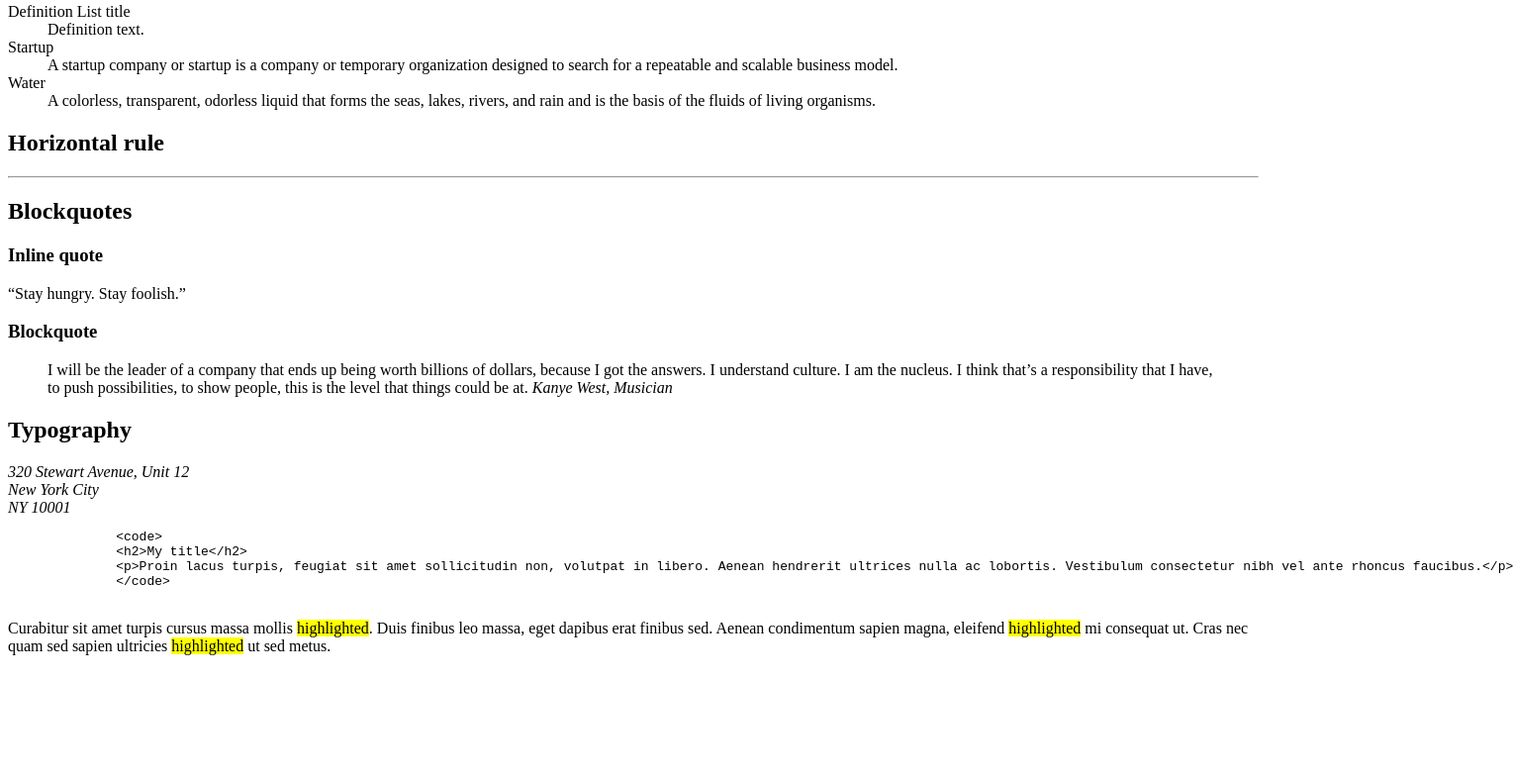
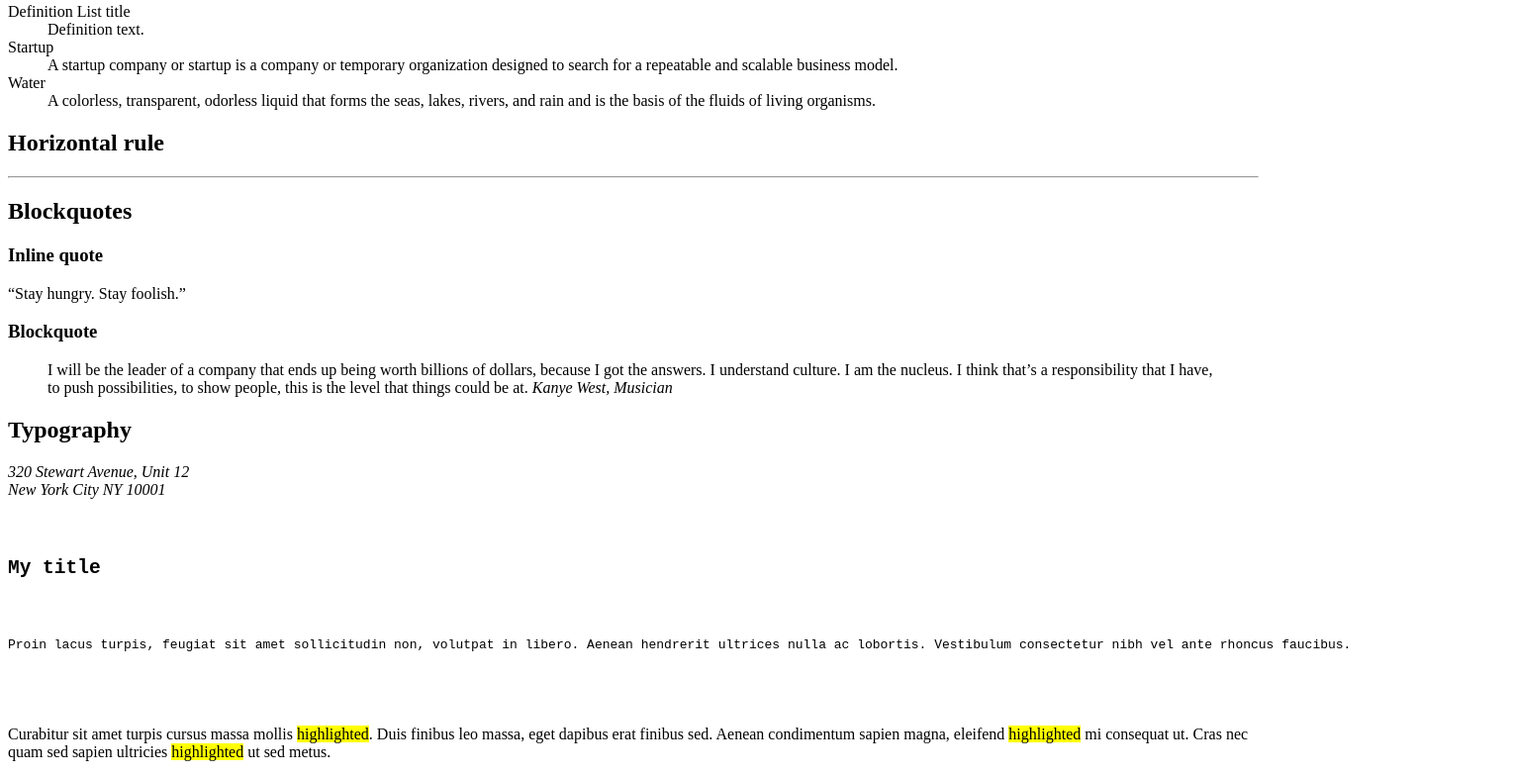
Before and after one commit to andreammgcol/holbertonschool-web_front_end, a plain HTML site: page 0x00-html_advanced/32-styleguide.html in a window 1280 px wide. Shown: the part 817-1602 px from the top of the page at 99% size, 1529 px wide, since content can reach past the window. Before the commit the page ends 1495 px from the top, so only its background shows below. Drawn offline with Linux system fonts and the light colour scheme.

Commit message:
fixing code

```diff
--- a/0x00-html_advanced/32-styleguide.html
+++ b/0x00-html_advanced/32-styleguide.html
@@ -95,16 +95,15 @@
           <div>
             <address>
               320 Stewart Avenue, Unit 12<br>
-              New York City <br>
-              NY 10001
+              New York City NY 10001
             </address>
           </div>
           <div>
             <pre>
-              &lt;code&gt;
-              &lt;h2&gt;My title&lt;/h2&gt;
-              &lt;p&gt;Proin lacus turpis, feugiat sit amet sollicitudin non, volutpat in libero. Aenean hendrerit ultrices nulla ac lobortis. Vestibulum consectetur nibh vel ante rhoncus faucibus.&lt;/p&gt;
-              &lt;/code&gt;
+              <code>
+                <h2>My title</h2>
+                <p>Proin lacus turpis, feugiat sit amet sollicitudin non, volutpat in libero. Aenean hendrerit ultrices nulla ac lobortis. Vestibulum consectetur nibh vel ante rhoncus faucibus.</p>
+              </code>
             </pre>
           </div>
           <div>
```
